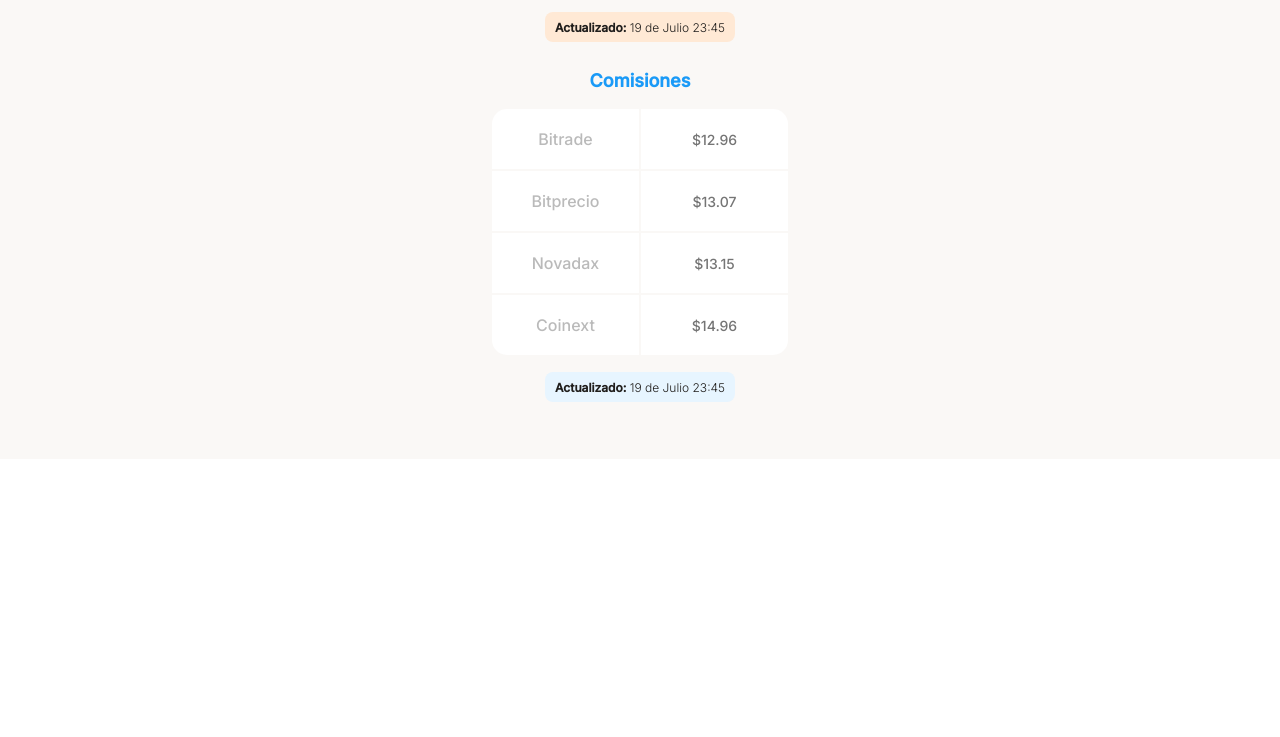
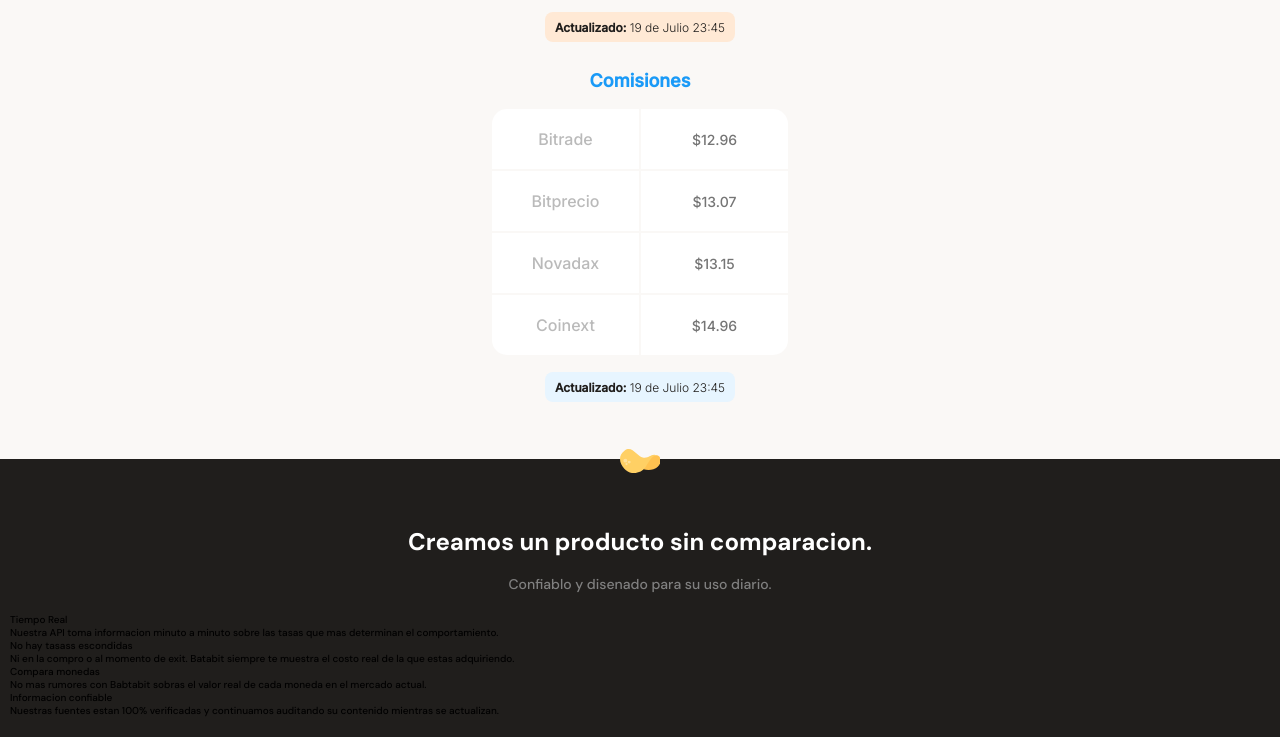
Before and after one commit to DeyvidA/proyectoCursoMobileFist, a plain HTML site: page index.html in a window 1280 px wide. Shown: the part 1057-1794 px from the top of the page. Before the commit the page ends 1516 px from the top, so only its background shows below. Drawn offline with Linux system fonts and the light colour scheme.

Commit message:
titulo de seccion tarjetas terminado

```diff
--- a/index.html
+++ b/index.html
@@ -95,7 +95,54 @@
 
             </section>
         </section>
-        <section></section>
+        <section class="main-product-detail">
+            <span class="product-detail--batata-logo"></span>
+            <div class="product-detail--title">
+                <h2>Creamos un producto sin comparacion.</h2>
+                <p>Confiablo y disenado para su uso diario.</p>
+            </div>
+                <section class="product-cards--container">
+                    <article class="product-detail--card">
+                        <span class="clock"></span>
+                        <p class="product--card-title">
+                            Tiempo Real
+                        </p>
+                        <p class="product--card-body">
+                            Nuestra API toma informacion minuto a minuto sobre las tasas que mas determinan el comportamiento.
+                        </p>
+                    </article>
+
+                    <article class="product-detail--card">
+                        <span class="aye"></span>
+                        <p class="product--card-title">
+                            No hay tasass escondidas
+                        </p>
+                        <p class="product--card-body">
+                            Ni en la compro o al momento de exit. Batabit siempre te muestra el costo real de la que estas adquiriendo.
+                        </p>
+                    </article>
+
+                    <article class="product-detail--card">
+                        <span class="dollar"></span>
+                        <p class="product--card-title">
+                            Compara monedas
+                        </p>
+                        <p class="product--card-body">
+                            No mas rumores con Babtabit sobras el valor real de cada moneda en el mercado actual.
+                        </p>
+                    </article>
+
+                    <article class="product-detail--card">
+                        <span class="check"></span>
+                        <p class="product--card-title">
+                            Informacion confiable
+                        </p>
+                        <p class="product--card-body">
+                            Nuestras fuentes estan 100% verificadas y continuamos auditando su contenido mientras se actualizan.
+                        </p>
+                    </article>
+                </section>
+        </section>
         <section></section>
         <section></section>
     </main>
--- a/main.css
+++ b/main.css
@@ -247,3 +247,42 @@
     color: var(--warn-black);
     font-weight: 300;
 }
+.main-product-detail{
+    position: relative;
+    width: 100%;
+    min-width: 320px;
+    height: auto;
+    padding: 20px 10px;
+    background: var(--warn-black )
+}
+.product-detail--batata-logo{
+    position: absolute;
+    width: 40px;
+    height: 25px;
+    top: -10px;
+    left: calc(50% - 20px);
+    background-image: url('./assets/icons/batata.svg');
+}
+
+.product-detail--title{
+    width: 90%;
+    min-width: 288px;
+    height: auto;
+    margin: 0 auto;
+    margin-top: 50px;
+    text-align: center;
+}
+.product-detail--title h2{
+    margin-bottom: 20px;
+    font-size: 2.4rem;
+    font-weight: bold;
+    line-height: 2.6rem;
+    color: var(--just-white);
+}
+.product-detail--title p{
+    margin-bottom: 20px;
+    font-size: 1.4rem;
+    font-weight: 500;
+    line-height: 1.8rem;
+    color: #808080;
+}
```
